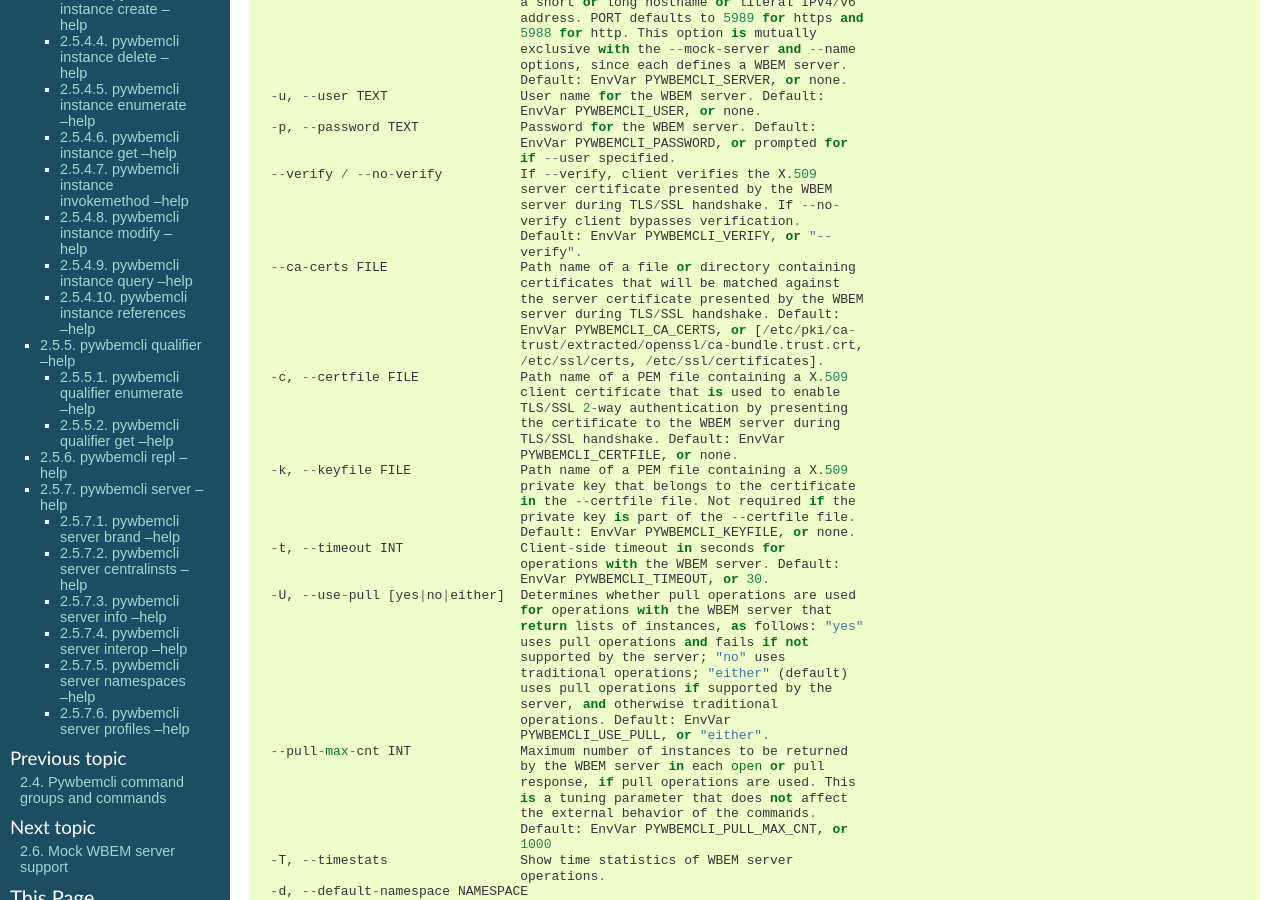
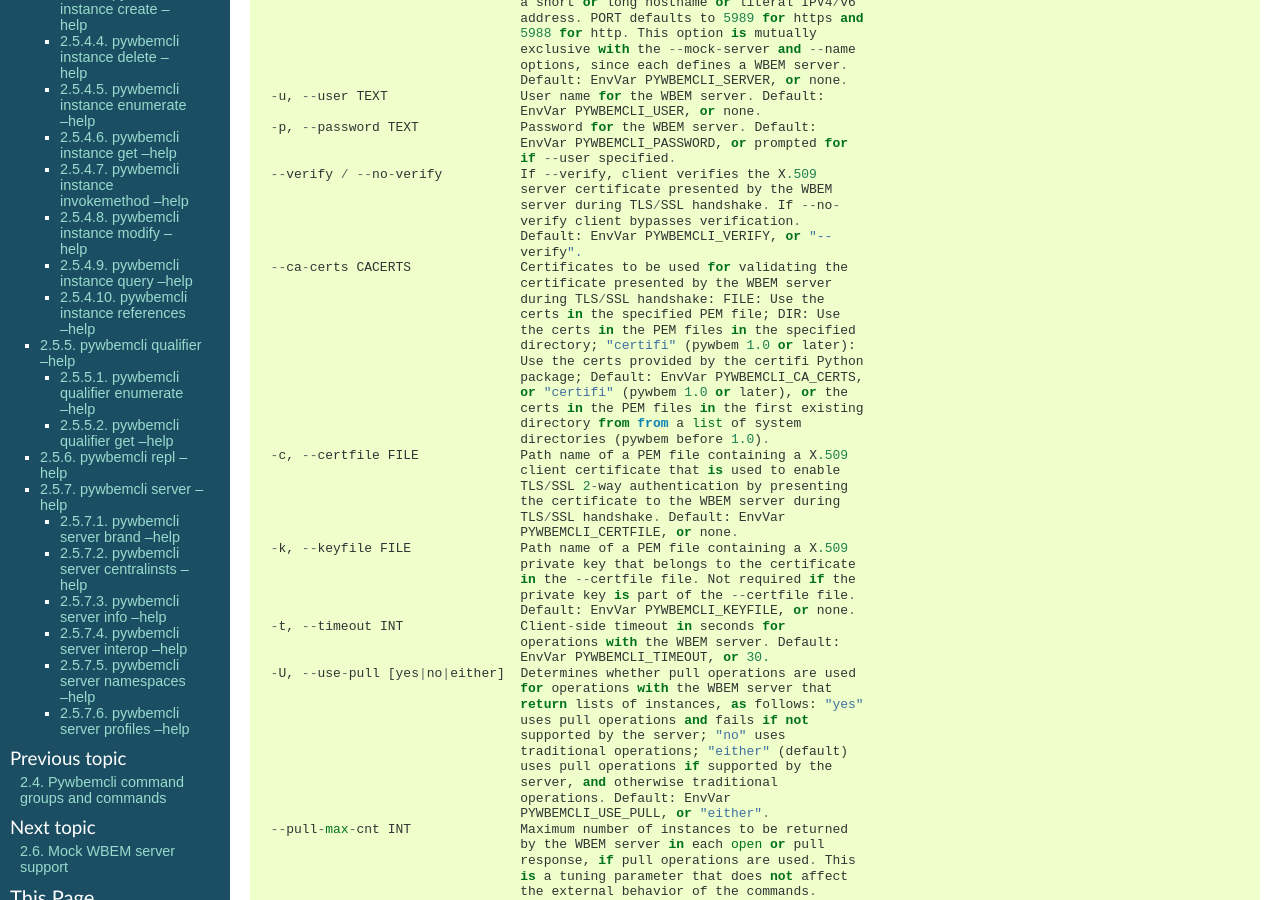
Before and after one commit to pywbem/pywbemtools, a Sphinx documentation site: the page built from docs/pywbemcli/cmdshelp.rst, in a window 1280 px wide and 900 px high, scrolled down 969 px. Built offline with Sphinx 7.4.7, drawn with Linux system fonts in a browser that asks for light colours; the version number could not be read and is left out.

Commit message:
Added support for pywbem using requests
This is done in such a way that pywbemcli can work with pywbem versions
before and after the pywbem change (i.e. pywbem 1.0.0). There is no
need to increase the minimum required pywbem version to 1.0.0.

Details:

* Changed the `--ca-certs` general option to support the changes as of
  pywbem version 1.0.0 (new value 'certifi', and default changed
  from a fixed set of directories to 'certifi'). The pywbem support
  for requests is determined via its new pywbem.PYWBEM_USES_REQUESTS
  attribute. Adjusted the description of that option accordingly.

* Fixed the name of the PYWBEMCLI_CACERTS environment variable in the
  description of the general options to PYWBEMCLI_CA_CERTS. This is
  a docs-only change.

* Download and invoke pywbem_os_setup.* script for installing pywbemtools
  only when using pywbem before 1.0.0 on Python 2. Note that the script
  is still downloaded and invoked for development of pywbemtools because
  pywbemtools needs some of the same packages pywbem needs for development.

* Adjusted a test case in test_general_options.py to accomodate the different
  exception message when using pywbem with requests.

* Adjusted the Makefile to the change in the downloaded pywbem_os_setup.*
  script by removing it in target clobber. This ensures that there is a
  way to get out of errors resulting from using a previously downloaded
  script that does not fit to the pywbem version that is used.

* Adjusted the Makefile to specify the name for the downloaded
  pywbem_os_setup.* script. This avoids that wget creates numbered
  versions of the file if it already exists.

Signed-off-by: Andreas Maier <andreas.r.maier@gmx.de>

```diff
--- a/README_PYPI.rst
+++ b/README_PYPI.rst
@@ -52,7 +52,8 @@ Requirements:
 2. Operating Systems: Linux, OS-X, native Windows, UNIX-like environments on
    Windows (e.g. Cygwin)
 
-3. When using Python 2, the following OS-level packages:
+3. When using a pywbem version before 1.0.0 on Python 2, the following
+   OS-level packages are needed:
 
    * On native Windows:
 
@@ -69,7 +70,8 @@ Requirements:
 
 Installation:
 
-* When using Python 2, install OS-level packages needed by the pywbem package:
+* When using a pywbem version before 1.0.0 on Python 2, install OS-level
+  packages needed by the pywbem package:
 
   - On native Windows:
 
--- a/docs/changes.rst
+++ b/docs/changes.rst
@@ -80,6 +80,11 @@ Released: not yet
   class/instance delete, instance modify and the commands that display
   cim objects. (See issue #123)
 
+* Changed the `--ca-certs` general option to support the changes as of
+  pywbem version 1.0.0 (new values 'system' and 'certifi', and default changed
+  from a fixed set of directories to 'certifi'). The pywbem version is
+  determined at run time and pywbem versions before 1.0.0 are still supported.
+
 **Cleanup:**
 
 * Test: Enabled Python warning suppression for PendingDeprecationWarning
--- a/docs/pywbemcli/cmdshelp.rst
+++ b/docs/pywbemcli/cmdshelp.rst
@@ -81,13 +81,18 @@ Help text for ``pywbemcli``:
                                       verify client bypasses verification.
                                       Default: EnvVar PYWBEMCLI_VERIFY, or "--
                                       verify".
-      --ca-certs FILE                 Path name of a file or directory containing
-                                      certificates that will be matched against
-                                      the server certificate presented by the WBEM
-                                      server during TLS/SSL handshake. Default:
-                                      EnvVar PYWBEMCLI_CA_CERTS, or [/etc/pki/ca-
-                                      trust/extracted/openssl/ca-bundle.trust.crt,
-                                      /etc/ssl/certs, /etc/ssl/certificates].
+      --ca-certs CACERTS              Certificates to be used for validating the
+                                      certificate presented by the WBEM server
+                                      during TLS/SSL handshake: FILE: Use the
+                                      certs in the specified PEM file; DIR: Use
+                                      the certs in the PEM files in the specified
+                                      directory; "certifi" (pywbem 1.0 or later):
+                                      Use the certs provided by the certifi Python
+                                      package; Default: EnvVar PYWBEMCLI_CA_CERTS,
+                                      or "certifi" (pywbem 1.0 or later), or the
+                                      certs in the PEM files in the first existing
+                                      directory from from a list of system
+                                      directories (pywbem before 1.0).
       -c, --certfile FILE             Path name of a PEM file containing a X.509
                                       client certificate that is used to enable
                                       TLS/SSL 2-way authentication by presenting
```
Also changed, not shown: README.rst (+4 -7 lines), docs/introduction.rst (+6 -11 lines), docs/pywbemcli/generaloptions.rst (+44 -7 lines), 4 other files.
